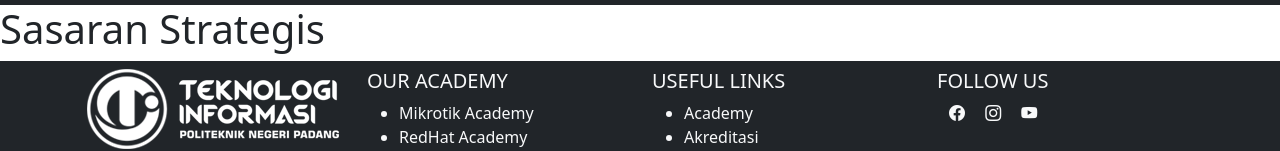
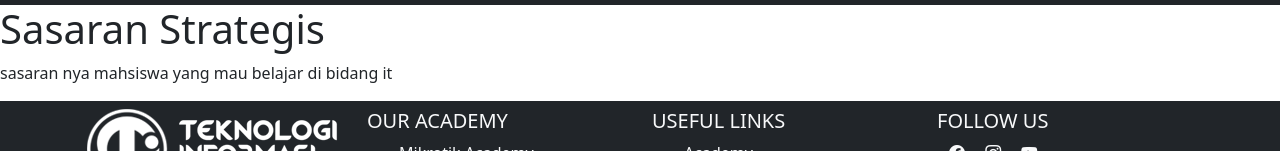
Before and after one commit to zamazenta12/pblkel3, a plain HTML site: page sasaran-strategis.html in a window 1280 px wide. Shown: the part 489-640 px from the top of the page. Drawn offline with nearby package versions, Linux system fonts and the light colour scheme.

Commit message:
menambahkan sasaran

```diff
--- a/sasaran-strategis.html
+++ b/sasaran-strategis.html
@@ -89,6 +89,7 @@
       <!-- Navbar end -->
 
       <h1>Sasaran Strategis</h1>
+      <p>sasaran nya mahsiswa yang mau belajar di bidang it</p>
 
       <footer class="bg-dark text-while text-center py-2 text-light">
         <div class="container">
```
